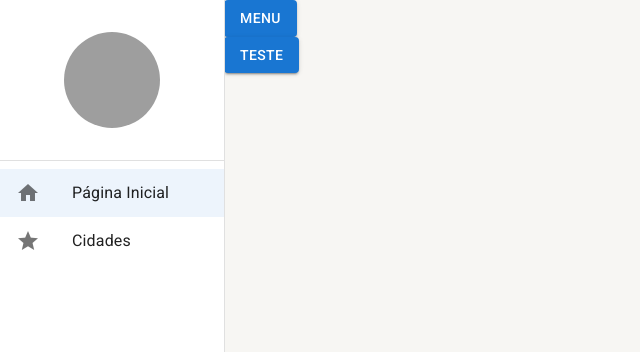
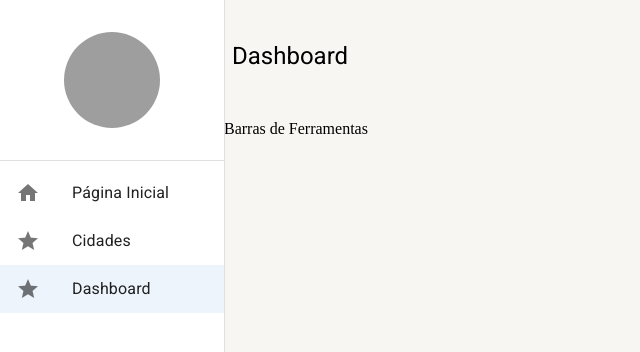
Before and after one commit to RicardoRolim27/curso-react-materialui-typescript, a React (Create React App) app: page /dashboard in a window 1280 px wide. Before the commit this address led to /index. Shown: the top 352 px of the page, without its empty margins (0-640 px from the left). Built offline with nearby package versions, Linux system fonts and the light colour scheme; grey boxes are pictures that could not be loaded; the HTML template or start-up script is replaced by a standard one.

Commit message:
layout dashboard
layout dashboard

```diff
--- a/src/App.tsx
+++ b/src/App.tsx
@@ -2,7 +2,7 @@ import { BrowserRouter } from 'react-router-dom';
 import AppRoutes from './routes';
 import { AppThemeProvider, DrawerProvider } from './shared/contexts';
 import { MenuLateral } from './shared/components';
-import { PaginaInicial } from './pages';
+
 
 function App() {
   return (
@@ -11,7 +11,6 @@ function App() {
         <BrowserRouter>
           <MenuLateral>
             <AppRoutes />
-            <PaginaInicial/>
           </MenuLateral>
         </BrowserRouter>
       </DrawerProvider>
--- a/src/pages/PaginaInicial.tsx
+++ b/src/pages/PaginaInicial.tsx
@@ -1,10 +1,10 @@
 import { Box, Button } from '@mui/material';
 import { useAppThemeContext, useDrawerContext } from '../shared/contexts';
-import { useEffect } from 'react';
+
 
 
 export const PaginaInicial = () => {
-  const {toggleDrawerOpen, setDrawerOptions } = useDrawerContext();
+  const {toggleDrawerOpen} = useDrawerContext();
   const {toggleTheme} = useAppThemeContext();
 
   return (
--- /dev/null
+++ b/src/pages/dashboard/Dashboard.tsx
@@ -0,0 +1,10 @@
+/* eslint-disable react/no-children-prop */
+import { LayoutBaseDePagina } from '../../shared/layouts';
+
+export const Dashboard: React.FC = () => {
+  return (
+    <>
+      <LayoutBaseDePagina title='Dashboard' children={undefined}></LayoutBaseDePagina>
+    </>
+  );
+};
--- a/src/pages/index.ts
+++ b/src/pages/index.ts
@@ -1 +1,2 @@
+export * from './dashboard/Dashboard';
 export * from './PaginaInicial';
--- a/src/routes/index.tsx
+++ b/src/routes/index.tsx
@@ -1,12 +1,12 @@
 
-import path from 'path';
 import { useEffect } from 'react';
 import { Routes, Route, Navigate } from 'react-router-dom';
 import { useDrawerContext } from '../shared/contexts';
+import { Dashboard } from '../pages';
 
 function AppRoutes() {
 
-  const {toggleDrawerOpen, setDrawerOptions } = useDrawerContext();
+  const {setDrawerOptions } = useDrawerContext();
 
   useEffect(() => {
     setDrawerOptions([
@@ -17,6 +17,10 @@ function AppRoutes() {
       { label: 'Cidades',
         icon: 'star',
         path: '/cidades'
+      },
+      { label: 'Dashboard',
+        icon: 'star',
+        path: '/dashboard'
       }
     ]);
   }, []);
@@ -27,6 +31,7 @@ function AppRoutes() {
       <Routes>
         <Route path="/index"/>
         <Route path="/cidades"/>
+        <Route path="/dashboard" element={<Dashboard/>}/>
         <Route path="*" element={<Navigate to="/index"/>}/>
       </Routes>
     </>
--- a/src/shared/components/menu-lateral/MenuLateral.tsx
+++ b/src/shared/components/menu-lateral/MenuLateral.tsx
@@ -1,6 +1,5 @@
 import {
   Avatar,
-  Button,
   Divider,
   Drawer,
   Icon,
--- /dev/null
+++ b/src/shared/layouts/LayoutBaseDePagina.tsx
@@ -0,0 +1,44 @@
+import {
+  Box,
+  Icon,
+  IconButton,
+  Typography,
+  useMediaQuery,
+  useTheme,
+} from '@mui/material';
+import { useDrawerContext } from '../contexts';
+
+interface ILayoutBaseDePaginaProps {
+  title: string;
+  children: React.ReactNode;
+}
+
+export const LayoutBaseDePagina: React.FC<ILayoutBaseDePaginaProps> = ({
+  children,
+  title,
+}) => {
+  const theme = useTheme();
+  const smDown = useMediaQuery(theme.breakpoints.down('sm'));
+  const { toggleDrawerOpen } = useDrawerContext();
+
+  return (
+    <Box height="100%" display="flex" flexDirection="column" gap={1}>
+      <Box
+        padding={1}
+        display="flex"
+        alignItems="center"
+        height={theme.spacing(12)}
+        gap={1}
+      >
+        {smDown && (
+          <IconButton onClick={toggleDrawerOpen}>
+            <Icon>Menu</Icon>
+          </IconButton>
+        )}
+        <Typography variant="h5">{title}</Typography>
+      </Box>
+      <Box>Barras de Ferramentas</Box>
+      <Box>{children}</Box>
+    </Box>
+  );
+};
--- a/src/shared/layouts/index.ts
+++ b/src/shared/layouts/index.ts
@@ -1 +1 @@
-export {};
+export * from './LayoutBaseDePagina';
```
